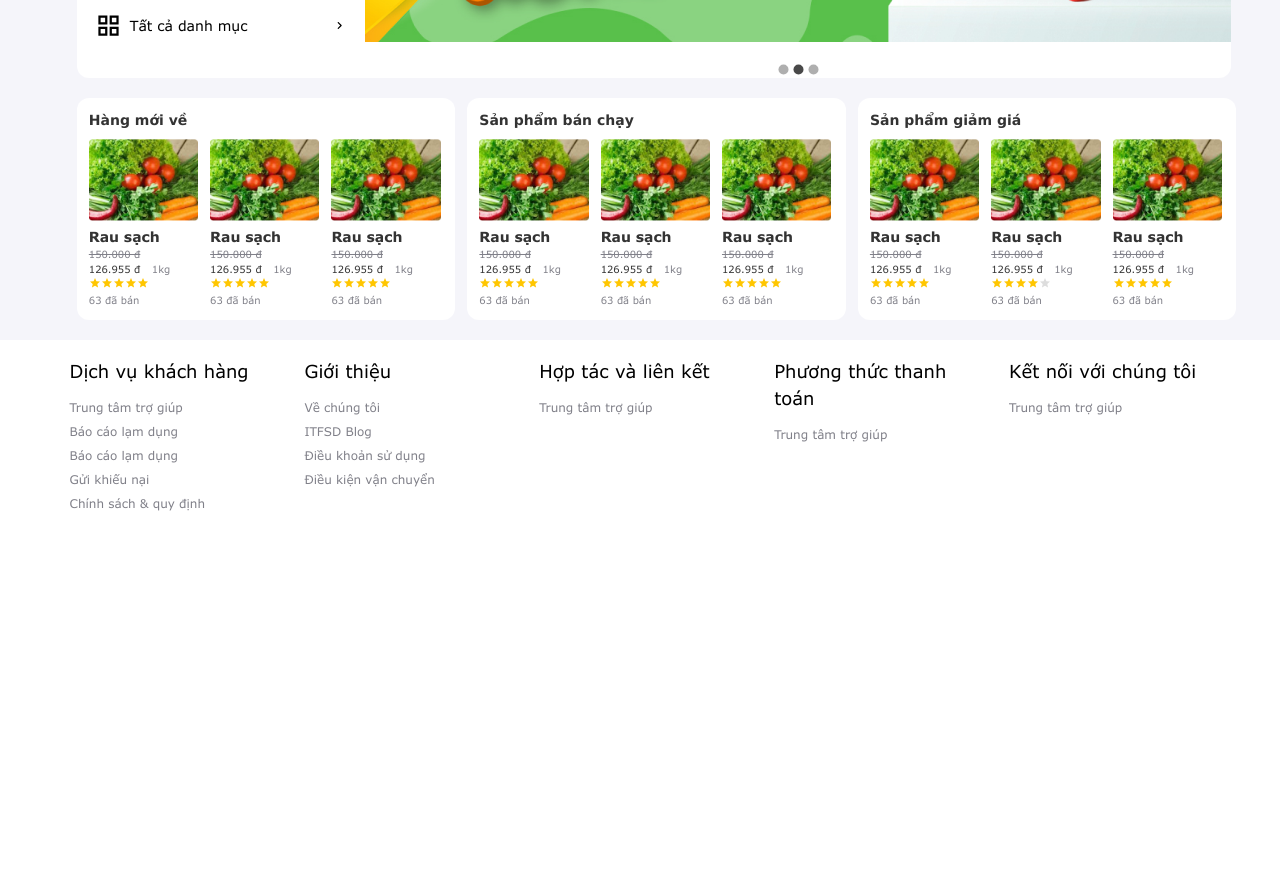
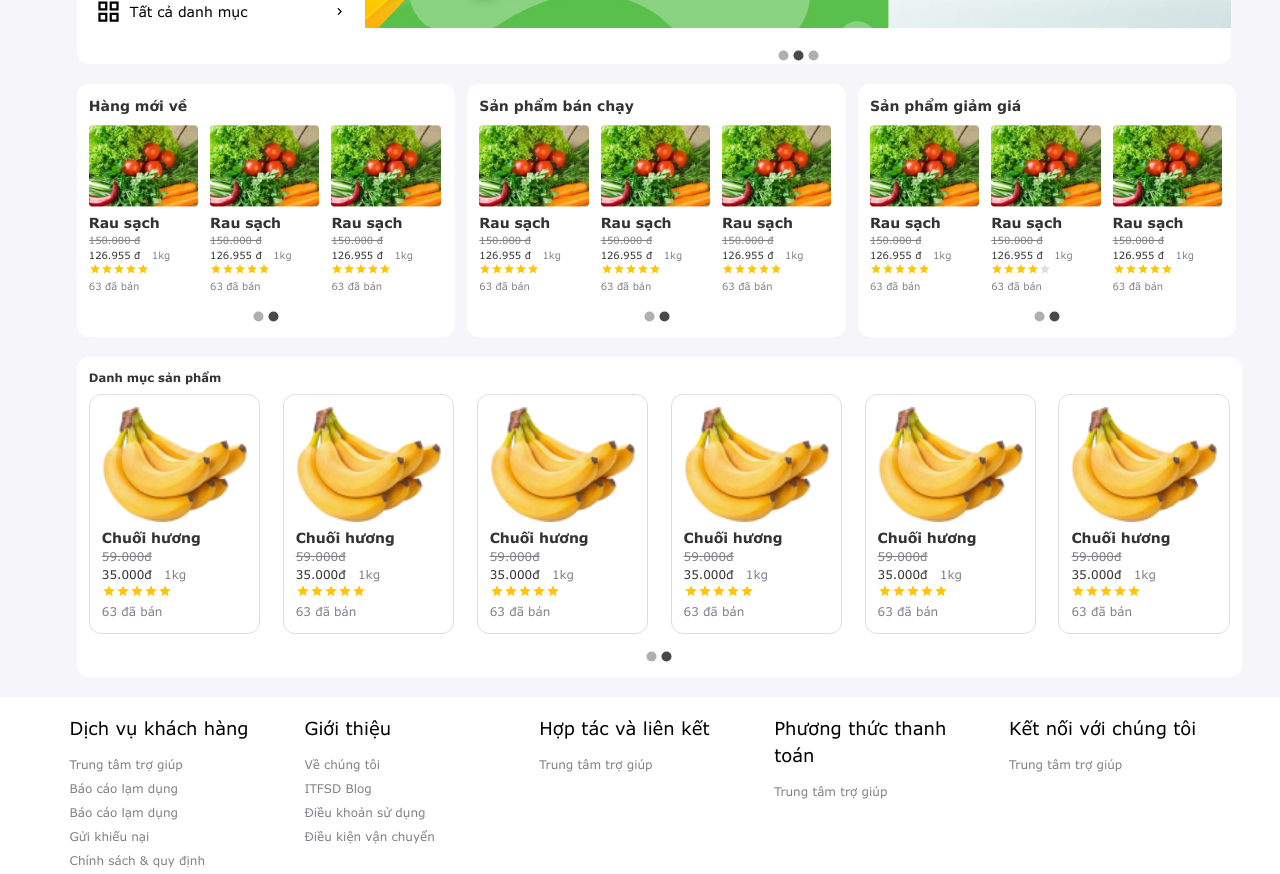
Before and after one commit to FarmMap/TMDT, a React (Create React App) app: page / in a window 1280 px wide. Shown: the part 580-1454 px from the top of the page. Before the commit the page ends 1117 px from the top, so only its background shows below. Built offline with nearby package versions, Linux system fonts and the light colour scheme; a web font is replaced by a local one.

Commit message:
productList

```diff
--- a/src/assets/images/index.ts
+++ b/src/assets/images/index.ts
@@ -12,6 +12,7 @@ const images = {
   banner: require("../images/banner.png"),
   rauSach: require("../images/rauSach.png"),
   dashboard: require("../images/dashboard.png"),
+  chuoiHuong: require("../images/chuoiHuong.png"),
 };
 
 export default images;
--- a/src/presentations/components/header/Header.module.scss
+++ b/src/presentations/components/header/Header.module.scss
@@ -17,11 +17,11 @@
 
 .search-wrapper {
   margin-left: 8px;
-  width : 57%
+  width: 57%;
 }
 
 .icon-wrapper {
-  width: 410px;
+  width: 448px;
   display: flex;
   align-items: center;
   justify-content: space-evenly;
@@ -30,22 +30,20 @@
     width: 27px;
     height: 27px;
   }
-  span{
-    padding-left : 5px;
+  span {
+    padding-left: 5px;
   }
 
-.loginBtn {
+  .loginBtn {
     background-color: var(--primary-color) !important;
     box-shadow: none !important;
     font-size: 1.2rem !important;
     text-transform: none !important;
 
     &:hover {
-      opacity : 0.8;
+      opacity: 0.8;
     }
-
   }
-
 
   .signUpBtn {
     color: var(--white-color) !important;
--- a/src/presentations/pages/home/DataHome.ts
+++ b/src/presentations/pages/home/DataHome.ts
@@ -123,4 +123,55 @@ const suggestProducts = [
   },
 ];
 
-export { imageList, sidebarList, suggestProducts };
+const productList = [
+  {
+    productSrc: images.chuoiHuong,
+    productName: "Chuối hương",
+    originalPrice: "59.000đ",
+    salePrice: "35.000đ",
+    feedBack: ["*", "*", "*", "*", "*"],
+    sold: "63",
+  },
+  {
+    productSrc: images.chuoiHuong,
+    productName: "Chuối hương",
+    originalPrice: "59.000đ",
+    salePrice: "35.000đ",
+    feedBack: ["*", "*", "*", "*", "*"],
+    sold: "63",
+  },
+  {
+    productSrc: images.chuoiHuong,
+    productName: "Chuối hương",
+    originalPrice: "59.000đ",
+    salePrice: "35.000đ",
+    feedBack: ["*", "*", "*", "*", "*"],
+    sold: "63",
+  },
+  {
+    productSrc: images.chuoiHuong,
+    productName: "Chuối hương",
+    originalPrice: "59.000đ",
+    salePrice: "35.000đ",
+    feedBack: ["*", "*", "*", "*", "*"],
+    sold: "63",
+  },
+  {
+    productSrc: images.chuoiHuong,
+    productName: "Chuối hương",
+    originalPrice: "59.000đ",
+    salePrice: "35.000đ",
+    feedBack: ["*", "*", "*", "*", "*"],
+    sold: "63",
+  },
+  {
+    productSrc: images.chuoiHuong,
+    productName: "Chuối hương",
+    originalPrice: "59.000đ",
+    salePrice: "35.000đ",
+    feedBack: ["*", "*", "*", "*", "*"],
+    sold: "63",
+  },
+];
+
+export { imageList, sidebarList, suggestProducts, productList };
--- a/src/presentations/pages/home/HomePage.tsx
+++ b/src/presentations/pages/home/HomePage.tsx
@@ -11,6 +11,7 @@ import CategoryPage from "./components/Category/CategoryPage";
 // Styles
 import classNames from "classnames/bind";
 import styles from "./Home.module.scss";
+import ProductListPage from "./components/ProductList/ProductListPage";
 
 const cx = classNames.bind(styles);
 
@@ -54,6 +55,10 @@ const HomePage = () => {
         <Grid>
           <CategoryPage />
         </Grid>
+
+        <Grid>
+          <ProductListPage />
+        </Grid>
       </Grid>
     </DefaultLayOut>
   );
--- a/src/presentations/pages/home/components/Category/CategoryPage.tsx
+++ b/src/presentations/pages/home/components/Category/CategoryPage.tsx
@@ -2,6 +2,7 @@
 import React from "react";
 import Grid from "@mui/material/Grid";
 import StarIcon from "@mui/icons-material/Star";
+import Carousel from "react-material-ui-carousel";
 // Internal
 import { suggestProducts } from "../../DataHome";
 // Styles
@@ -37,15 +38,18 @@ const CategoryPage = () => {
         {suggestProducts.map((productSg, i) => (
           <Grid item lg={3.9} className={cx("item")} key={i}>
             <h4 className={cx("item-heading")}>{productSg.heading}</h4>
+            <Carousel>
               <Grid container className={cx("category-container")}>
                 {productSg.productList.map((product, z) => (
-                <Grid item lg={3.7} className={cx("category-item")}>
+                  <Grid item lg={3.7} key={z} className={cx("category-item")}>
                     <img
                       src={product.productSrc}
                       className={cx("product-img")}
                       alt="ITFSD-rauSach"
                     />
-                  <h5 className={cx("product-name")}>{product.productName}</h5>
+                    <h5 className={cx("product-name")}>
+                      {product.productName}
+                    </h5>
                     <p className={cx("original-price")}>
                       {product.originalPrice}
                     </p>
@@ -61,6 +65,33 @@ const CategoryPage = () => {
                   </Grid>
                 ))}
               </Grid>
+              <Grid container className={cx("category-container")}>
+                {productSg.productList.map((product, z) => (
+                  <Grid item lg={3.7} className={cx("category-item")}>
+                    <img
+                      src={product.productSrc}
+                      className={cx("product-img")}
+                      alt="ITFSD-rauSach"
+                    />
+                    <h5 className={cx("product-name")}>
+                      {product.productName}
+                    </h5>
+                    <p className={cx("original-price")}>
+                      {product.originalPrice}
+                    </p>
+                    <p className={cx("sale-price")}>
+                      {product.salePrice} <span>1kg</span>
+                    </p>
+                    <p className={cx("feedBack")}>
+                      <span className={cx("feedBack-star")}>
+                        {renderStarIcons(product.feedBack.length)} <br />
+                      </span>{" "}
+                      {product.sold} đã bán
+                    </p>
+                  </Grid>
+                ))}
+              </Grid>
+            </Carousel>
           </Grid>
         ))}
       </Grid>
--- /dev/null
+++ b/src/presentations/pages/home/components/ProductList/ProductList.module.scss
@@ -0,0 +1,86 @@
+.wrapper {
+  background-color: var(--white-color);
+  width: 91vw;
+  margin-top: 20px;
+  padding: 12px;
+  border-radius: 12px;
+}
+
+.header {
+  color: var(--title-color);
+  margin-bottom: 8px;
+  font-weight: 600;
+  font-size: 1.4rem;
+}
+
+.container {
+  justify-content: space-between;
+}
+
+.item {
+  background-color: var(--white-color);
+  padding: 12px;
+  border: 1px solid #ddd;
+  border-radius: 12px;
+
+  a {
+    &:hover {
+      opacity: 0.9;
+    }
+  }
+}
+
+.category-item {
+  &:first-child {
+    margin-right: 12px;
+  }
+
+  &:last-child {
+    margin-left: 12px;
+  }
+}
+
+.item-heading {
+  color: var(--title-color);
+  margin-bottom: 8px;
+  font-weight: 600;
+}
+
+.product-img {
+  width: 100%;
+}
+
+.product-name {
+  color: var(--title-color);
+  font-size: 1.4rem;
+}
+
+.original-price,
+.sale-price {
+  font-size: 1.2rem;
+}
+
+.original-price {
+  text-decoration: line-through;
+}
+
+.sale-price {
+  color: var(--title-color);
+
+  span {
+    color: var(--text-color);
+    margin-left: 8px;
+  }
+}
+
+.feedBack {
+  font-size: 1.2rem;
+}
+
+.feedBack-star {
+  svg {
+    width: 14px;
+    height: 14px;
+    color: #ffc600;
+  }
+}
--- /dev/null
+++ b/src/presentations/pages/home/components/ProductList/ProductListPage.tsx
@@ -0,0 +1,98 @@
+//Ex
+import React from "react";
+import StarIcon from "@mui/icons-material/Star";
+import Grid from "@mui/material/Grid";
+
+// In
+// Styles
+import classNames from "classnames/bind";
+import styles from "./ProductList.module.scss";
+import images from "../../../../../assets/images";
+import { productList } from "../../DataHome";
+import { NavLink } from "react-router-dom";
+import Carousel from "react-material-ui-carousel";
+
+const cx = classNames.bind(styles);
+
+const ProductListPage = () => {
+  // Hàm này tạo mảng StarIcon màu vàng và màu xám dựa trên độ dài của feedBack
+  const renderStarIcons = (feedBackLength: number) => {
+    const starIcons = [];
+    for (let i = 0; i < 5; i++) {
+      if (i < feedBackLength) {
+        starIcons.push(
+          <span key={i} className={cx("feedBack-star")}>
+            <StarIcon />
+          </span>
+        );
+      } else {
+        starIcons.push(
+          <span key={i} className={cx("feedBack-star")}>
+            <StarIcon style={{ color: "#ddd" }} />
+          </span>
+        );
+      }
+    }
+    return starIcons;
+  };
+  return (
+    <Grid className={cx("wrapper")}>
+      <Grid className={cx("header")}>
+        <h5>Danh mục sản phẩm</h5>
+      </Grid>
+
+      <Carousel>
+        <Grid className={cx("container")} container>
+          {productList.map((product, i) => (
+            <Grid item lg={1.8} className={cx("item")} key={i}>
+              <NavLink to="/san-pham">
+                <img
+                  src={product.productSrc}
+                  className={cx("product-img")}
+                  alt="ITFSD-rauSach"
+                />
+                <h5 className={cx("product-name")}>{product.productName}</h5>
+                <p className={cx("original-price")}>{product.originalPrice}</p>
+                <p className={cx("sale-price")}>
+                  {product.salePrice} <span>1kg</span>
+                </p>
+                <p className={cx("feedBack")}>
+                  <span className={cx("feedBack-star")}>
+                    {renderStarIcons(product.feedBack.length)} <br />
+                  </span>{" "}
+                  {product.sold} đã bán
+                </p>
+              </NavLink>
+            </Grid>
+          ))}
+        </Grid>
+        <Grid className={cx("container")} container>
+          {productList.map((product, i) => (
+            <Grid item lg={1.8} className={cx("item")} key={i}>
+              <NavLink to="/san-pham">
+                <img
+                  src={product.productSrc}
+                  className={cx("product-img")}
+                  alt="ITFSD-rauSach"
+                />
+                <h5 className={cx("product-name")}>{product.productName}</h5>
+                <p className={cx("original-price")}>{product.originalPrice}</p>
+                <p className={cx("sale-price")}>
+                  {product.salePrice} <span>1kg</span>
+                </p>
+                <p className={cx("feedBack")}>
+                  <span className={cx("feedBack-star")}>
+                    {renderStarIcons(product.feedBack.length)} <br />
+                  </span>{" "}
+                  {product.sold} đã bán
+                </p>
+              </NavLink>
+            </Grid>
+          ))}
+        </Grid>
+      </Carousel>
+    </Grid>
+  );
+};
+
+export default ProductListPage;
```
Also changed, not shown: src/assets/images/chuoiHuong.png (added). Lines whose indentation alone changed are shown as unchanged.
